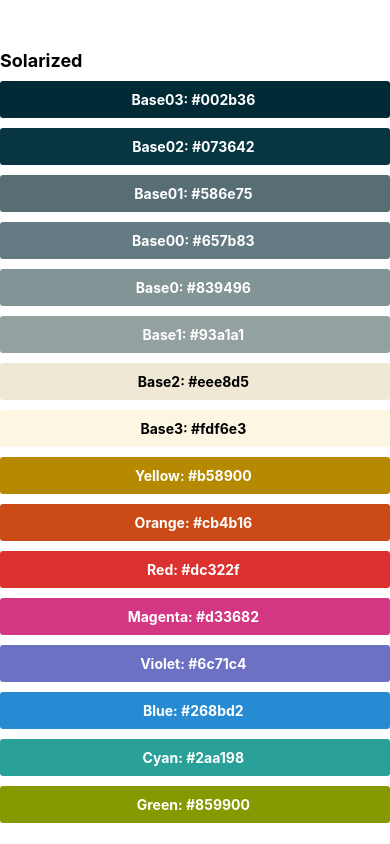
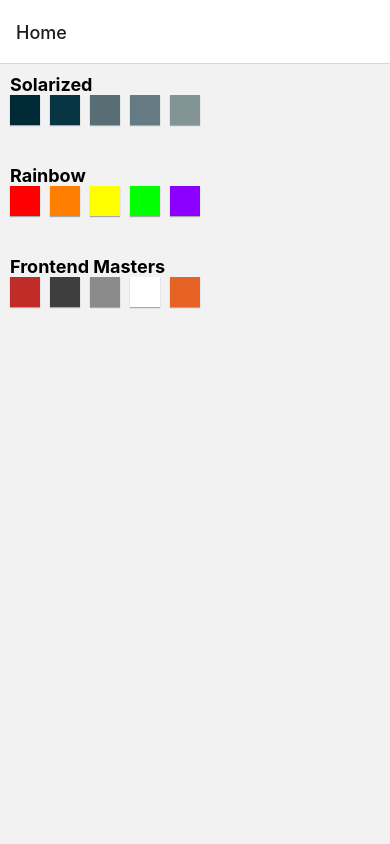
Before and after one commit to margOnline/colour-palettes, a React Native app: screen /Home in a window 390 px wide. Built offline with nearby package versions, Linux system fonts and the light colour scheme.

Commit message:
navigation including the exercise

```diff
--- a/App.js
+++ b/App.js
@@ -1,53 +1,27 @@
 import React from 'react';
 import { Text, View, SafeAreaView, StyleSheet, FlatList} from 'react-native';
-import ColorBox from './components/ColorBox'
+import  { createStackNavigator } from '@react-navigation/stack';
+import { NavigationContainer } from '@react-navigation/native';
+import Home from './screens/Home';
+import ColorPalette from './screens/ColorPalette';
 
-const COLORS = [
-  { colorName: 'Base03', hexCode: '#002b36' },
-  { colorName: 'Base02', hexCode: '#073642' },
-  { colorName: 'Base01', hexCode: '#586e75' },
-  { colorName: 'Base00', hexCode: '#657b83' },
-  { colorName: 'Base0', hexCode: '#839496' },
-  { colorName: 'Base1', hexCode: '#93a1a1' },
-  { colorName: 'Base2', hexCode: '#eee8d5' },
-  { colorName: 'Base3', hexCode: '#fdf6e3' },
-  { colorName: 'Yellow', hexCode: '#b58900' },
-  { colorName: 'Orange', hexCode: '#cb4b16' },
-  { colorName: 'Red', hexCode: '#dc322f' },
-  { colorName: 'Magenta', hexCode: '#d33682' },
-  { colorName: 'Violet', hexCode: '#6c71c4' },
-  { colorName: 'Blue', hexCode: '#268bd2' },
-  { colorName: 'Cyan', hexCode: '#2aa198' },
-  { colorName: 'Green', hexCode: '#859900' },
-];
+const Stack = createStackNavigator();
 
 const App = () => {
   return (
-    <SafeAreaView style={styles.container}>
-      <FlatList
-        data={COLORS}
-        keyExtractor={item => item.colorName}
-        renderItem={
-          ({item}) => <ColorBox colorName={item.colorName} hexCode={item.hexCode} />
-        }
-        ListHeaderComponent={<Text style={styles.heading}>Solarized</Text>}
-      />
-    </SafeAreaView>
+    <NavigationContainer>
+      <Stack.Navigator>
+        <Stack.Screen name="Home" component={Home} />
+        <Stack.Screen
+          name="ColorPalette"
+          component={ColorPalette}
+          options={({ route }) => ({title: route.params.paletteName})
+           }
+        />
+      </Stack.Navigator>
+    </NavigationContainer>
   )
 
 };
 
-const styles = StyleSheet.create({
-  container: {
-    paddingTop: 50,
-    paddingHorizontal: 10,
-    paddingBottom: 10
-  },
-  heading: {
-    fontSize: 18,
-    fontWeight: "bold",
-    marginBottom: 10
-  }
-});
-
 export default App;
--- a/components/ColorBox.js
+++ b/components/ColorBox.js
@@ -26,6 +26,11 @@
     justifyContent: "center",
     alignItems: "center",
     marginBottom: 10,
+    shadowColor: '#000',
+    shadowOffset: { width: 0, height: 1 },
+    shadowOpacity: 0.3,
+    shadowRadius: 1,
+    elevation: 2,
   },
   boxText: {
     color: "#ffffff",
--- /dev/null
+++ b/components/PalettePreview.js
@@ -0,0 +1,47 @@
+import React from 'react';
+import { Text, View, StyleSheet, FlatList } from 'react-native';
+
+const PalettePreview = ({ palette, numToShow }) => {
+  return (
+    <View style={styles.container}>
+      <Text style={styles.paletteHeader}>{palette.paletteName}</Text>
+      <FlatList
+        style={styles.list}
+        data={palette.colors.slice(0, numToShow)}
+        keyExtractor={(item) => item.hexCode}
+        renderItem={({ item }) => (
+          <View style={[styles.colorBox, {backgroundColor: item.hexCode}]}></View>
+        )}
+      />
+    </View>
+  )
+}
+
+const styles = StyleSheet.create({
+  container: {
+    paddingTop: 10,
+    paddingHorizontal: 10,
+    paddingBottom: 10,
+  },
+  paletteHeader: {
+    fontWeight: 'bold',
+    marginBotton: 10,
+    fontSize: 18,
+  },
+  colorBox: {
+    height: 30,
+    width: 30,
+    marginRight: 10,
+    shadowColor: '#000',
+    shadowOffset: { width: 0, height: 1 },
+    shadowOpacity: 0.3,
+    shadowRadius: 1,
+    elevation: 2,
+  },
+  list: {
+    marginBottom: 20,
+    flexDirection: 'row'
+  }
+})
+
+export default PalettePreview;
--- /dev/null
+++ b/screens/ColorPalette.js
@@ -0,0 +1,32 @@
+import React from 'react';
+import { Text, FlatList, StyleSheet } from 'react-native';
+import ColorBox from '../components/ColorBox'
+
+const ColorPalette = ({ route }) => {
+  const { colors, paletteName } = route.params;
+  return (
+    <FlatList
+      data={colors}
+      keyExtractor={item => item.colorName}
+      renderItem={
+        ({item}) => <ColorBox colorName={item.colorName} hexCode={item.hexCode} />
+      }
+      ListHeaderComponent={<Text style={styles.heading}>{paletteName}</Text>}
+    />
+  );
+}
+
+const styles = StyleSheet.create({
+  container: {
+    paddingTop: 50,
+    paddingHorizontal: 10,
+    paddingBottom: 10,
+    backgroundColor: 'white',
+  },
+  heading: {
+    fontSize: 18,
+    fontWeight: "bold",
+    marginBottom: 10
+  }
+});
+export default ColorPalette;
--- /dev/null
+++ b/screens/Home.js
@@ -0,0 +1,70 @@
+import React from 'react'
+import { StyleSheet, TouchableOpacity, FlatList } from 'react-native';
+import PalettePreview from '../components/PalettePreview';
+
+const SOLARIZED = [
+  { colorName: 'Base03', hexCode: '#002b36' },
+  { colorName: 'Base02', hexCode: '#073642' },
+  { colorName: 'Base01', hexCode: '#586e75' },
+  { colorName: 'Base00', hexCode: '#657b83' },
+  { colorName: 'Base0', hexCode: '#839496' },
+  { colorName: 'Base1', hexCode: '#93a1a1' },
+  { colorName: 'Base2', hexCode: '#eee8d5' },
+  { colorName: 'Base3', hexCode: '#fdf6e3' },
+  { colorName: 'Yellow', hexCode: '#b58900' },
+  { colorName: 'Orange', hexCode: '#cb4b16' },
+  { colorName: 'Red', hexCode: '#dc322f' },
+  { colorName: 'Magenta', hexCode: '#d33682' },
+  { colorName: 'Violet', hexCode: '#6c71c4' },
+  { colorName: 'Blue', hexCode: '#268bd2' },
+  { colorName: 'Cyan', hexCode: '#2aa198' },
+  { colorName: 'Green', hexCode: '#859900' },
+];
+const RAINBOW = [
+  { colorName: 'Red', hexCode: '#FF0000' },
+  { colorName: 'Orange', hexCode: '#FF7F00' },
+  { colorName: 'Yellow', hexCode: '#FFFF00' },
+  { colorName: 'Green', hexCode: '#00FF00' },
+  { colorName: 'Violet', hexCode: '#8B00FF' },
+];
+const FRONTEND_MASTERS = [
+  { colorName: 'Red', hexCode: '#c02d28' },
+  { colorName: 'Black', hexCode: '#3e3e3e' },
+  { colorName: 'Grey', hexCode: '#8a8a8a' },
+  { colorName: 'White', hexCode: '#ffffff' },
+  { colorName: 'Orange', hexCode: '#e66225' },
+];
+
+const COLOR_PALETTES = [
+  { paletteName: 'Solarized', colors: SOLARIZED },
+  { paletteName: 'Rainbow', colors: RAINBOW},
+  { paletteName: 'Frontend Masters', colors: FRONTEND_MASTERS},
+]
+
+
+const Home = ({ navigation }) => {
+  return (
+    <FlatList
+      data={COLOR_PALETTES}
+      keyExtractor={(item) => item.paletteName}
+      renderItem={({ item }) => (
+        <TouchableOpacity onPress={()=> {
+          navigation.navigate('ColorPalette', item);
+         }}
+        >
+          <PalettePreview palette={item} numToShow={5} />
+        </TouchableOpacity>
+      )}
+    />
+
+  )
+}
+
+const styles = StyleSheet.create({
+  list: {
+    padding: 10,
+    fontWeight: 'bold',
+  }
+})
+
+export default Home;
```
Also changed, not shown: package.json (+7 -0 lines), 1 other file (tests, documents, lock files or other folders).
